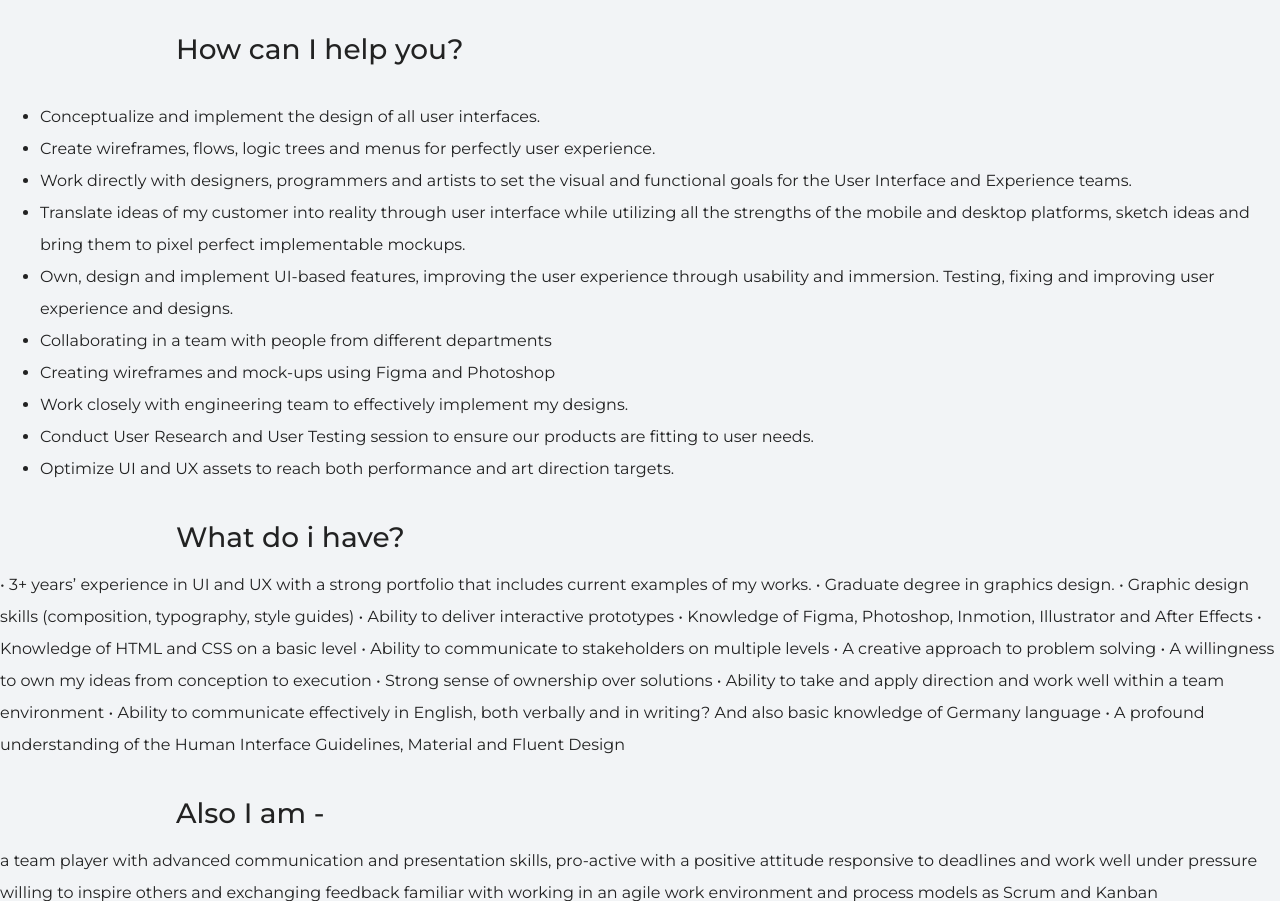
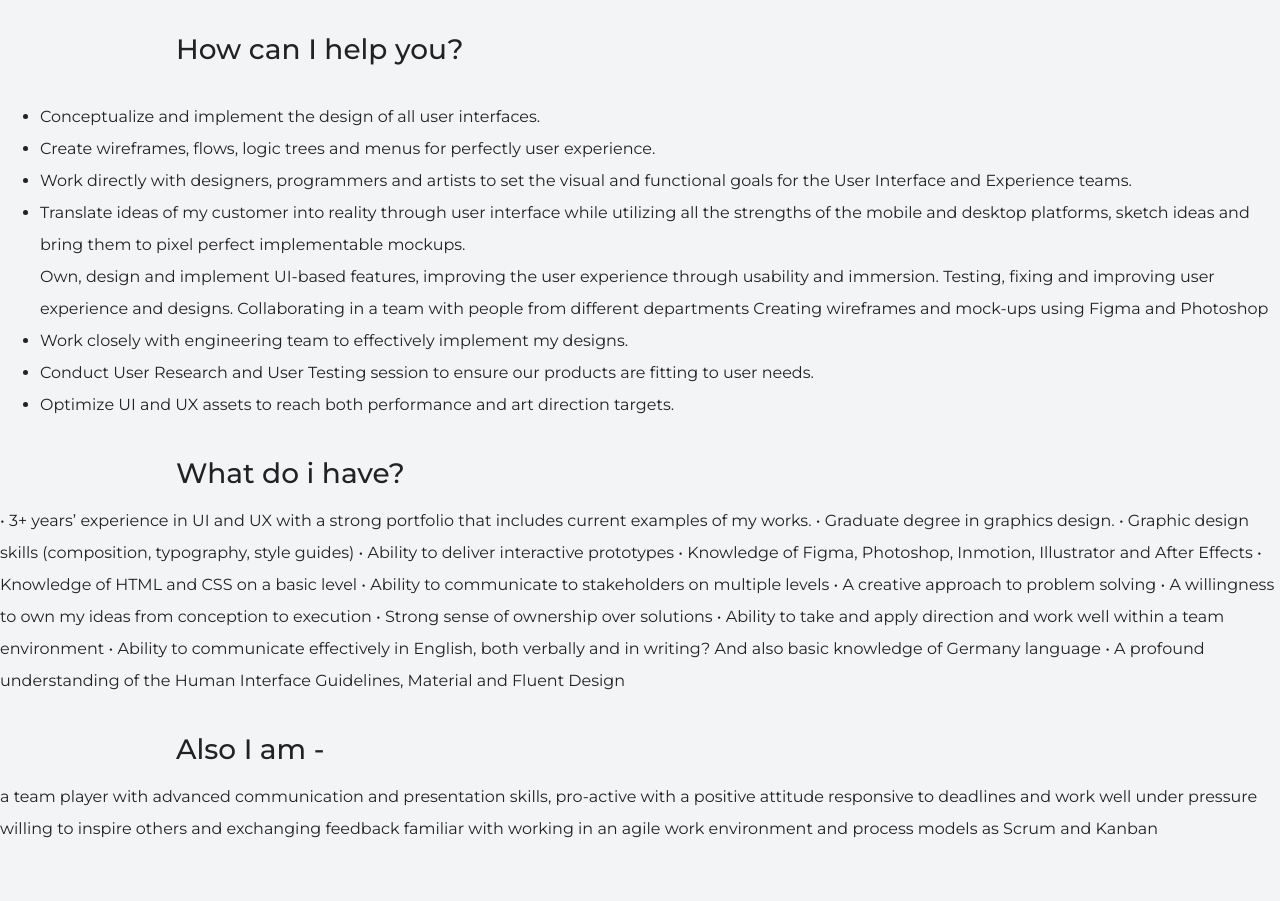
Before and after one commit to SKOROMNA/Presentation-site, a plain HTML site: page index.html in a window 1280 px wide. Shown: the part 1659-2560 px from the top of the page. Drawn offline with nearby package versions, Linux system fonts and the light colour scheme.

Commit message:
code editing

```diff
--- a/index.html
+++ b/index.html
@@ -42,9 +42,9 @@
         <li>Create wireframes, flows, logic trees and menus for perfectly user experience.</li>
         <li>Work directly with designers, programmers and artists to set the visual and functional goals for the User Interface and Experience teams.</li>
         <li>Translate ideas of my customer into reality through user interface while utilizing all the strengths of the mobile and desktop platforms, sketch ideas and bring them to pixel perfect implementable mockups.</li>
-        <li>Own, design and implement UI-based features, improving the user experience through usability and immersion. Testing, fixing and improving user experience and designs.</li>
-        <li>Collaborating in a team with people from different departments</li>
-        <li>Creating wireframes and mock-ups using Figma and Photoshop</li>
+        Own, design and implement UI-based features, improving the user experience through usability and immersion. Testing, fixing and improving user experience and designs.</li>
+        Collaborating in a team with people from different departments</li>
+        Creating wireframes and mock-ups using Figma and Photoshop</li>
         <li>Work closely with engineering team to effectively implement my designs.</li>
         <li>Conduct User Research and User Testing session to ensure our products are fitting to user needs.</li>
         <li>Optimize UI and UX assets to reach both performance and art direction targets.</li>
```
